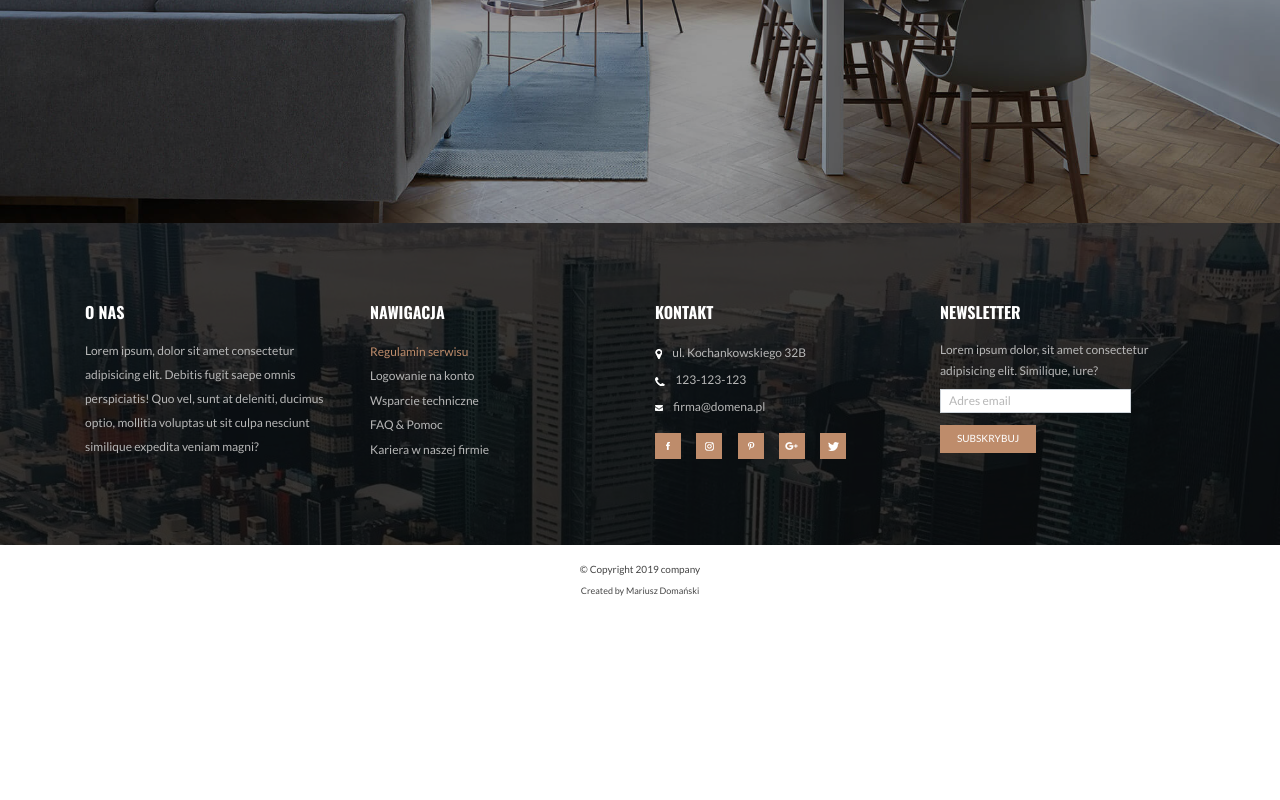
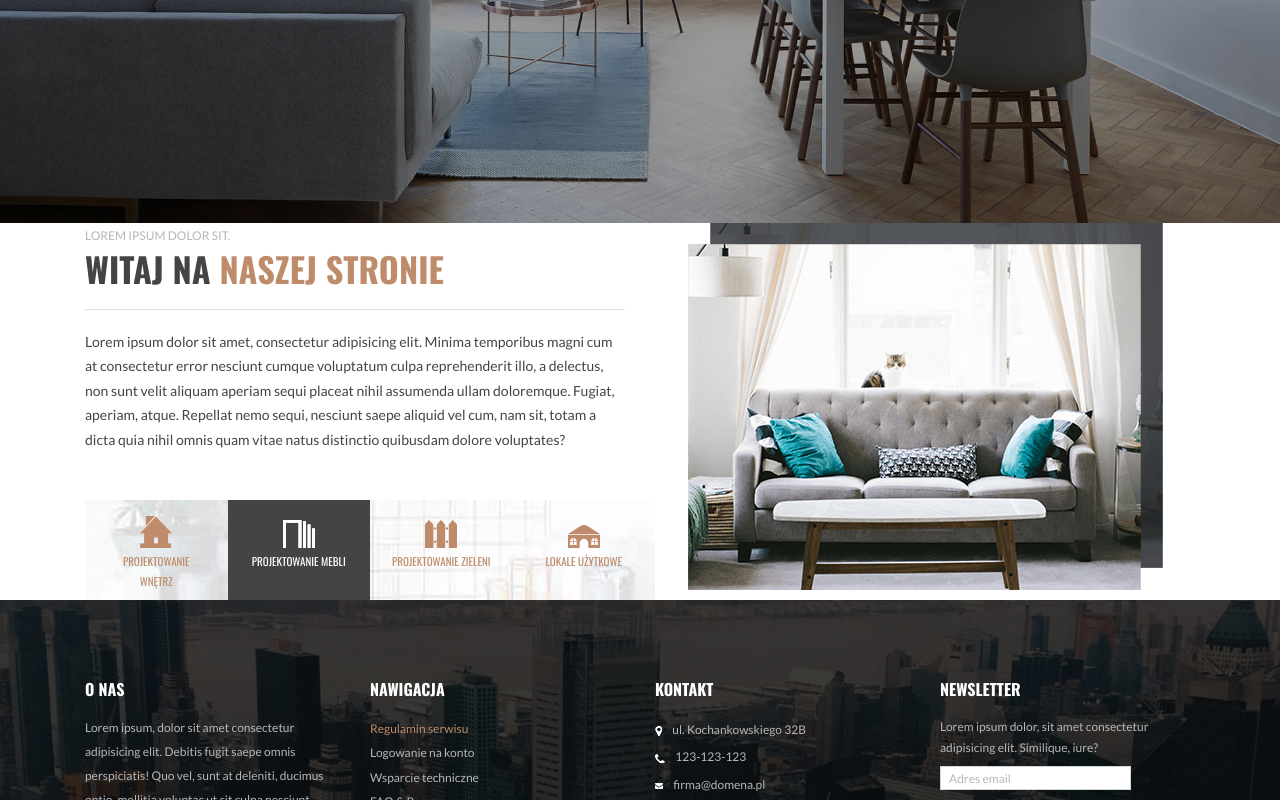
Before and after one commit to m4r1usz1989/shop, a website: page index.html in a window 1280 px wide. Shown: the part 435-1235 px from the top of the page. Before the commit the page ends 1049 px from the top, so only its background shows below. Drawn offline with nearby package versions, Linux system fonts and the light colour scheme.

Commit message:
Create top section

```diff
--- a/index.html
+++ b/index.html
@@ -38,10 +38,12 @@
                     <a class="nav-link text-white sk-header-item-link" href="contact.html">Kontakt</a>
                 </li>
                 <li class="nav-item">
-                    <a class="nav-link sk-header-item-link" href="contact.html"><img src="images/ui/icon-top-search.png" alt="szukaj" href="#" /></a>
+                    <a class="nav-link sk-header-item-link" href="contact.html"><img src="images/ui/icon-top-search.png"
+                            alt="szukaj" href="#" /></a>
                 </li>
                 <li class="nav-item">
-                    <a class="nav-link sk-header-item-link" href="contact.html"><img src="images/ui/icon-top-cart.png" alt="szukaj" href="#" /></a>
+                    <a class="nav-link sk-header-item-link" href="contact.html"><img src="images/ui/icon-top-cart.png"
+                            alt="szukaj" href="#" /></a>
                 </li>
             </ul>
         </div>
@@ -56,6 +58,50 @@
     </div>
     <!-- ./hero unit -->
 
+    <!-- top -->
+    <section class="sk-front-page-welcome">
+            <div class="container">
+                <div class="row">
+                    <div class="col-lg-6 mb-5 mb-lg-0">
+                        <span class="text-muted text-uppercase sk-text-small sk-page-intro-subheader">lorem ipsum dolor sit.</span>
+                        <h2 class="text-uppercase sk-page-intro-header">Witaj na <span class="text-primary">naszej stronie</span></h2>
+                        <div class="sk-hr sk-page-intro-rule"></div>
+                        <p class="mb-5">Lorem ipsum dolor sit amet, consectetur adipisicing elit. Minima temporibus magni cum at consectetur error nesciunt cumque voluptatum culpa reprehenderit illo, a delectus, non sunt velit aliquam aperiam sequi placeat nihil assumenda ullam doloremque. Fugiat, aperiam, atque. Repellat nemo sequi, nesciunt saepe aliquid vel cum, nam sit, totam a dicta quia nihil omnis quam vitae natus distinctio quibusdam dolore voluptates?</p>
+                        <div class="d-none d-md-flex align-items-center text-uppercase sk-services-group sk-text-small">
+                            <div class="sk-services-item">
+                                <a href="#">
+                                    <img class="d-block mx-auto" src="images/projekt-wnetrz-ikona.png" alt="Usługa">
+                                    <span class="d-block sk-services-item-title">Projektowanie wnętrz</span>
+                                </a>
+                            </div>
+                            <div class="sk-services-item sk-services-item-active">
+                                <a href="#">
+                                    <img class="d-block mx-auto" src="images/projekt-mebli-ikona.png" alt="Usługa">
+                                    <span class="d-block sk-services-item-title">Projektowanie mebli</span>
+                                </a>
+                            </div>
+                            <div class="sk-services-item">
+                                <a href="#">
+                                    <img class="d-block mx-auto" src="images/projekt-zielen-ikona.png" alt="Usługa">
+                                    <span class="d-block sk-services-item-title">Projektowanie zieleni</span>
+                                </a>
+                            </div>
+                            <div class="sk-services-item">
+                                <a href="#">
+                                    <img class="d-block mx-auto" src="images/projekt-lokale-ikona.png" alt="Usługa">
+                                    <span class="d-block sk-services-item-title">Lokale użytkowe</span>
+                                </a>
+                            </div>
+                        </div>
+                    </div>
+                    <div class="col-lg-6 pl-5">
+                        <img class="img-fluid" src="images/pages/front-page-welcome.png" alt="witamy">
+                    </div>
+                </div>
+            </div>
+        </section>
+    <!-- ./top-->
+
     <!-- footer -->
     <div class="sk-footer-top">
         <div class="container sk-footer-top-content">
@@ -63,7 +109,9 @@
                 <!-- column -->
                 <div class="col-md-6 col-lg-3 mb-5">
                     <h4 class="text-uppercase text-white mb-3">O nas</h4>
-                    <p class="sk-footer-text sk-footer-p">Lorem ipsum, dolor sit amet consectetur adipisicing elit. Debitis fugit saepe omnis perspiciatis! Quo vel, sunt at deleniti, ducimus optio, mollitia voluptas ut sit culpa nesciunt similique expedita veniam magni?</p>
+                    <p class="sk-footer-text sk-footer-p">Lorem ipsum, dolor sit amet consectetur adipisicing elit.
+                        Debitis fugit saepe omnis perspiciatis! Quo vel, sunt at deleniti, ducimus optio, mollitia
+                        voluptas ut sit culpa nesciunt similique expedita veniam magni?</p>
                 </div>
                 <!-- ./column -->
                 <!-- column -->
@@ -139,8 +187,10 @@
                     <h4 class="text-uppercase text-white mb-3">Newsletter</h4>
                     <form action="">
                         <div class="form-group sk-newsletter-form-group">
-                            <label for="email" class="sk-footer-text">Lorem ipsum dolor, sit amet consectetur adipisicing elit. Similique, iure?</label>
-                            <input type="email" id="email" placeholder="Adres email" class="form-control form-control-sm w-75 sk-newsletter-form-control">
+                            <label for="email" class="sk-footer-text">Lorem ipsum dolor, sit amet consectetur
+                                adipisicing elit. Similique, iure?</label>
+                            <input type="email" id="email" placeholder="Adres email"
+                                class="form-control form-control-sm w-75 sk-newsletter-form-control">
                         </div>
                         <button class="btn btn-primary text-white text-uppercase sk-newsletter-btn">Subskrybuj</button>
                     </form>
--- a/source/custom/base/_mixins.scss
+++ b/source/custom/base/_mixins.scss
@@ -24,3 +24,14 @@
     width: $w;
     height: $h;
 }
+
+// text light Oswald
+@mixin sk-font-light-secondary {
+    font-size: 300;
+    font-family: $sk-font-family-secondary;
+}
+
+// transition
+@mixin sk-basic-transition {
+    transition: all .25s ease-in-out;
+}
--- a/source/custom/components/_components.scss
+++ b/source/custom/components/_components.scss
@@ -1,3 +1,6 @@
 @import 'header';
 @import 'hero-unit';
 @import 'footer';
+@import 'page-intro';
+@import 'helpers';
+@import 'services-group';
--- /dev/null
+++ b/source/custom/components/_helpers.scss
@@ -0,0 +1,6 @@
+.sk-hr {
+    display: block;
+    width: 100%;
+    height: 1px;
+    background-color: darken($gray-200, 5);
+}
--- /dev/null
+++ b/source/custom/components/_page-intro.scss
@@ -0,0 +1,13 @@
+.sk-page-instro-header {
+    line-height: 1;
+}
+
+.sk-page-instro-subheader {
+    margin: 0;
+    letter-spacing: .1rem;
+    line-height: 1.2;
+}
+
+.sk-page-intro-rule {
+    margin: 1.25rem 0;
+}
--- /dev/null
+++ b/source/custom/components/_services-group.scss
@@ -0,0 +1,42 @@
+@mixin sk-services-item-active {
+    background-color: $gray-900;
+    a {
+        color: $sk-white;
+        text-decoration: none;
+    }
+    img {
+        filter: brightness(3);
+    }
+}
+
+.sk-services-group {
+    height: 100px;
+    background: url('../images/bg/witamy-tlo.jpg') 50% 50% no-repeat;
+    @include media-breakpoint-up(lg) {
+        margin-right: -30px;
+    }
+}
+
+.sk-services-item {
+    padding: 1rem 1.3rem 0;
+    text-align: center;
+    @include sk-size(25%, 100%);
+    pointer-events: none;
+    &:hover {
+        @include sk-services-item-active;
+        @include sk-basic-transition;
+    }
+    a {
+        pointer-events: auto;
+    }
+}
+
+.sk-services-item-title {
+    margin-top: .25rem;
+    @include sk-font-light-secondary;
+    font-size: .6875rem;
+}
+
+.sk-services-item-active {
+    @include sk-services-item-active;
+}
```
Also changed, not shown: style/style.css.
